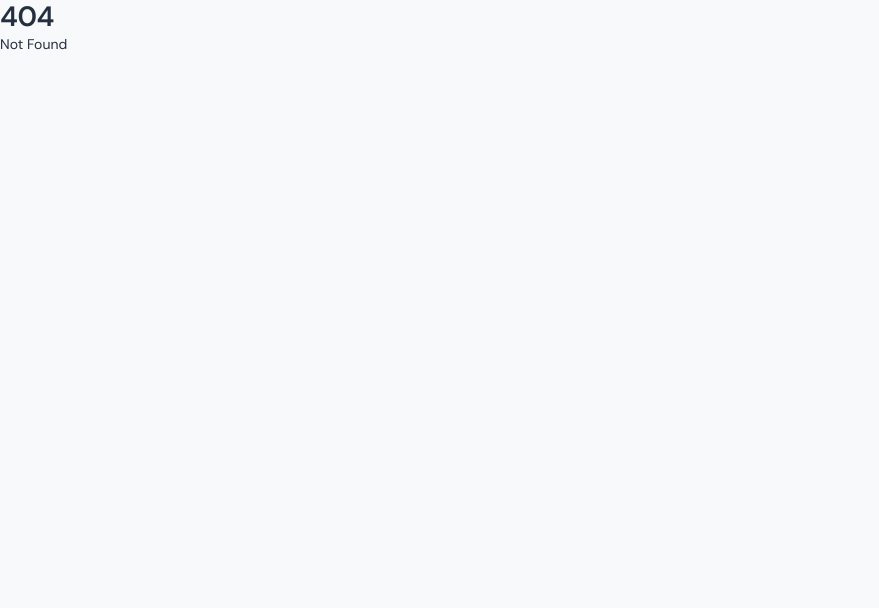
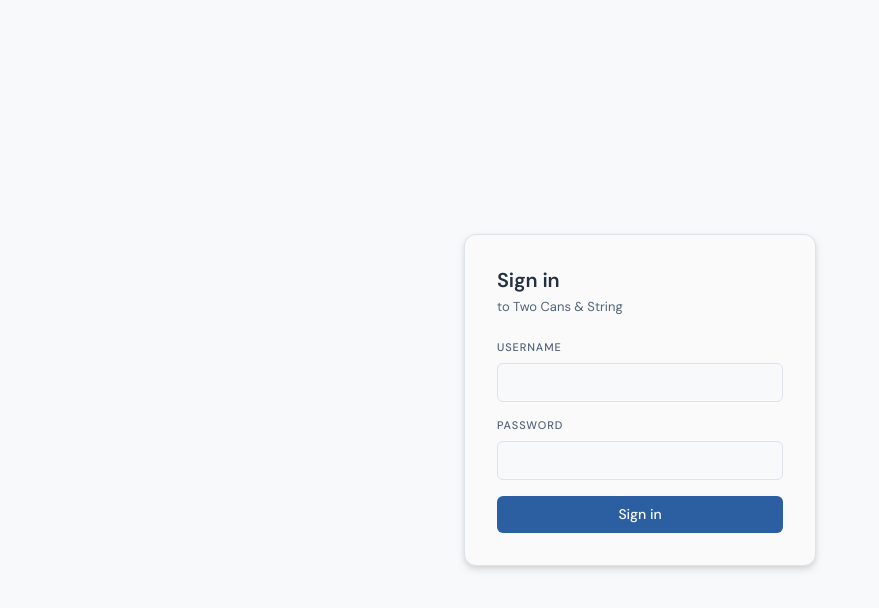
Before and after one commit to HumanoidSandvichDispenser/uncanny, a SvelteKit app: page /login in a window 1280 px wide. Before the commit this address had no page. Shown: the top 608 px of the page, without its empty margins (0-879 px from the left). Built offline with nearby package versions, Linux system fonts and the light colour scheme.

Commit message:
feat: Add login page

```diff
--- a/src/lib/accounts.svelte.ts
+++ b/src/lib/accounts.svelte.ts
@@ -2,6 +2,15 @@
 import { SvelteMap } from 'svelte/reactivity';
 
 const STORE_KEY = 'tc_accounts';
+
+function browserClient(token?: string): Client {
+	const client = new Client(token);
+
+	// pass through CORS
+	client.agent = undefined as unknown as string;
+
+	return client;
+}
 
 type StoredAccount = {
 	id: string;
@@ -19,7 +28,7 @@
 		this.id = data.id;
 		this.username = data.username;
 		this.authToken = data.authToken;
-		this.client = new Client(data.authToken);
+		this.client = browserClient(data.authToken);
 	}
 
 	toJSON(): StoredAccount {
@@ -52,7 +61,7 @@
 	}
 
 	async add(username: string, password: string) {
-		const c = new Client();
+		const c = browserClient();
 		const res = await c.auth.login(username, password);
 
 		if (!res.success) {
--- a/src/routes/+layout.svelte
+++ b/src/routes/+layout.svelte
@@ -5,11 +5,19 @@
 	import { locales, localizeHref } from '$lib/paraglide/runtime';
 	import favicon from '$lib/assets/favicon.svg';
 	import { QueryClient, QueryClientProvider } from '@tanstack/svelte-query';
+	import { goto } from '$app/navigation';
+	import { accounts } from '$lib/accounts.svelte';
 	import '$lib/assets/design-system.css';
 
 	let { children } = $props();
 
 	const queryClient = new QueryClient();
+
+	$effect(() => {
+		if (!accounts.isAuthed && page.url.pathname !== '/login') {
+			goto('/login');
+		}
+	});
 </script>
 
 <svelte:head><link rel="icon" href={favicon} /></svelte:head>
--- /dev/null
+++ b/src/routes/login/+page.svelte
@@ -0,0 +1,142 @@
+<script lang="ts">
+	import { createMutation } from '@tanstack/svelte-query';
+	import { goto } from '$app/navigation';
+	import { accounts } from '$lib/accounts.svelte';
+
+	let username = $state('');
+	let password = $state('');
+
+	const login = createMutation(() => ({
+		mutationFn: () => accounts.add(username, password),
+		onSuccess: () => {
+			goto('/');
+		}
+	}));
+
+	function submit(e: SubmitEvent) {
+		e.preventDefault();
+		login.mutate();
+	}
+
+	const hasAccounts = $derived(accounts.map.size > 0);
+</script>
+
+<main class="page">
+	<form class="card" onsubmit={submit}>
+		<header>
+			<h3>{hasAccounts ? 'Add an account' : 'Sign in'}</h3>
+			<p class="text-sm subtitle">to Two Cans &amp; String</p>
+		</header>
+
+		<label class="field">
+			<span class="label-xs">Username</span>
+			<input
+				class="input"
+				type="text"
+				autocomplete="username"
+				bind:value={username}
+				disabled={login.isPending}
+				required
+			/>
+		</label>
+
+		<label class="field">
+			<span class="label-xs">Password</span>
+			<input
+				class="input"
+				type="password"
+				autocomplete="current-password"
+				bind:value={password}
+				disabled={login.isPending}
+				required
+			/>
+		</label>
+
+		{#if login.isError}
+			<p class="text-sm error">{login.error.message}</p>
+		{/if}
+
+		<button class="btn btn-primary label-md" type="submit" disabled={login.isPending}>
+			{#if login.isPending}
+				Signing in&hellip;
+			{:else}
+				Sign in
+			{/if}
+		</button>
+
+		{#if hasAccounts}
+			<a class="text-sm back" href="/">Back</a>
+		{/if}
+	</form>
+</main>
+
+<style>
+	.page {
+		display: flex;
+		align-items: center;
+		justify-content: center;
+		min-height: 100vh;
+		padding: var(--space-padding-md);
+	}
+
+	.card {
+		display: flex;
+		flex-direction: column;
+		gap: var(--space-gap-md);
+		width: 100%;
+		max-width: var(--width-form);
+		padding: var(--space-padding-xl);
+		background: var(--color-bg-card);
+		border: var(--border-thin) solid var(--color-border);
+		border-radius: var(--radius-xl);
+		box-shadow: var(--shadow-md);
+	}
+
+	header {
+		display: flex;
+		flex-direction: column;
+		gap: var(--space-1);
+		margin-bottom: var(--space-2);
+	}
+
+	.subtitle {
+		color: var(--color-text-secondary);
+	}
+
+	.field {
+		display: flex;
+		flex-direction: column;
+		gap: var(--space-2);
+	}
+
+	.field .label-xs {
+		color: var(--color-text-secondary);
+	}
+
+	.input {
+		padding: var(--space-2) var(--space-3);
+		color: var(--color-text);
+		background: var(--color-bg-page);
+		border: var(--border-thin) solid var(--color-border);
+		border-radius: var(--radius-md);
+		transition: border-color var(--duration-fast) var(--ease-out);
+	}
+
+	.input:focus {
+		outline: none;
+		border-color: var(--color-primary);
+	}
+
+	.input:disabled {
+		opacity: 0.6;
+	}
+
+	.error {
+		color: var(--color-error);
+	}
+
+	.back {
+		align-self: center;
+		color: var(--color-text-secondary);
+	}
+</style>
```
